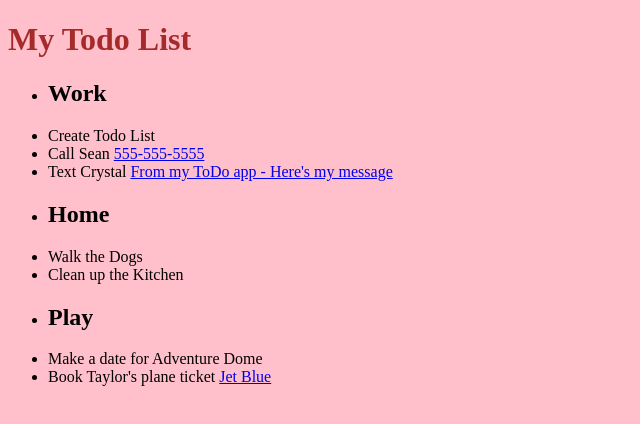
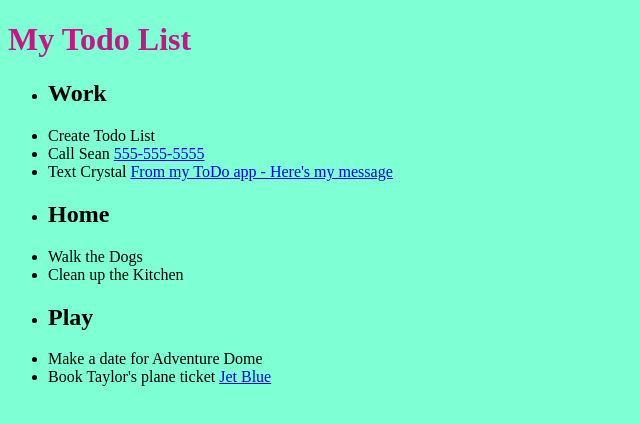
Before and after one commit to crystaltyson/crystaltyson.github.io, a plain HTML site: page todo.html in a window 1280 px wide. Shown: the whole page, without its empty margins (0-640 px from the left). Drawn offline with Linux system fonts and the light colour scheme.

Commit message:
Update todo.html

```diff
--- a/todo.html
+++ b/todo.html
@@ -8,8 +8,8 @@
 
 	</head>
 	<style>
-body {background-color:pink}
-h1 {color:brown;}
+body {background-color:Aquamarine;}
+h1 {color:MediumVioletRed;}
 h2 {color:black;}
 </style>
  <body>
```
